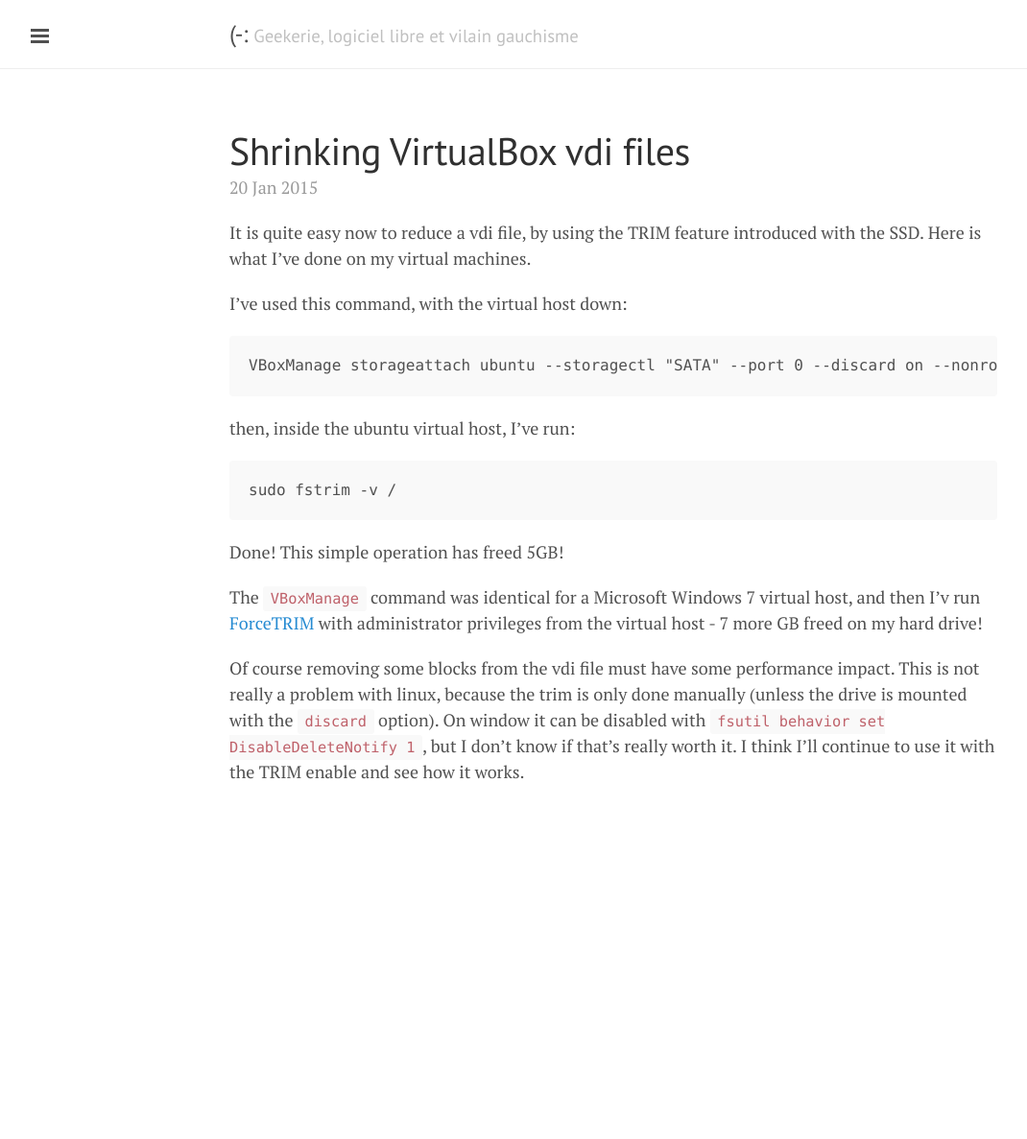
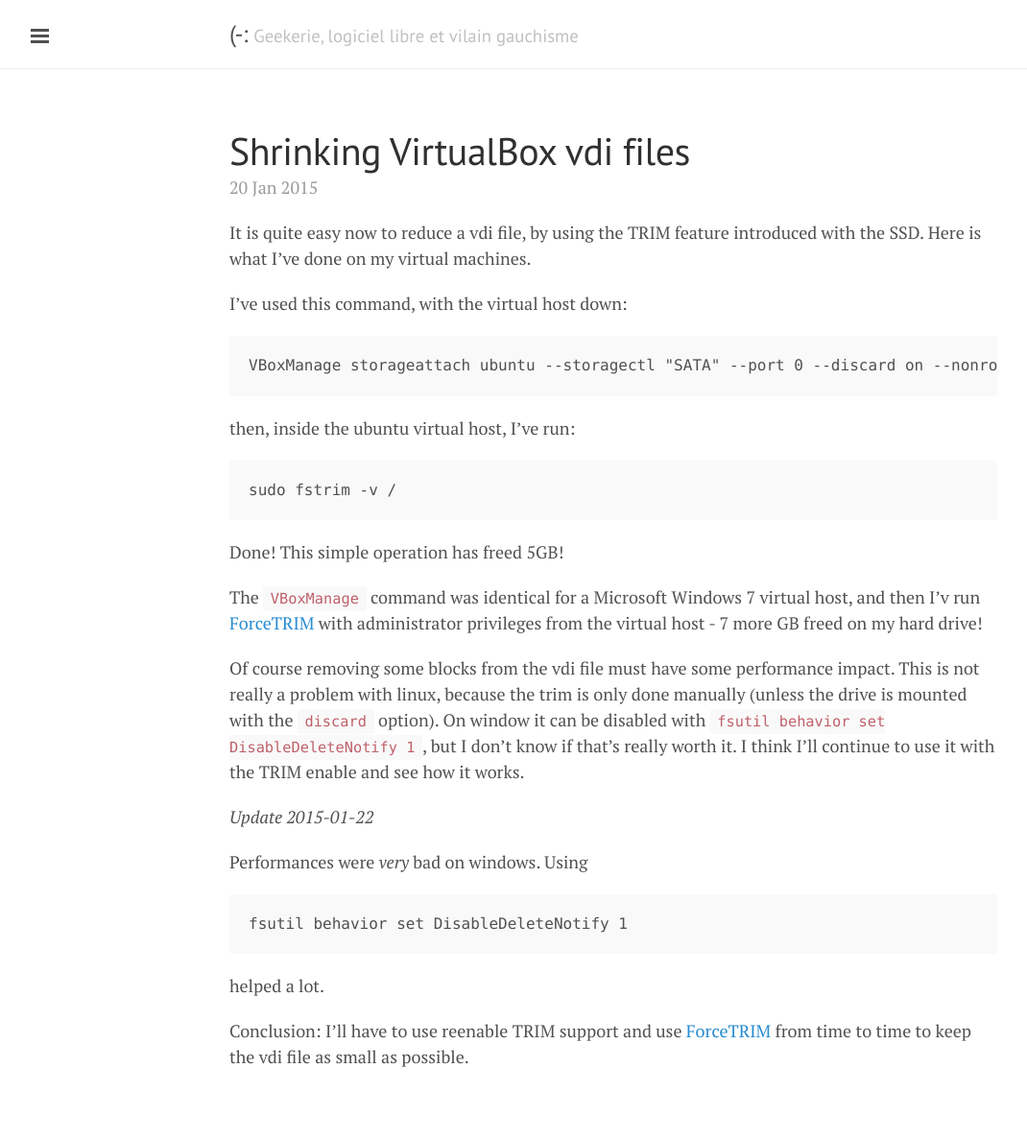
Before and after one commit to glehmann/glehmann.github.io, a Jekyll site: the page built from _posts/2015-01-20-Shrinking-VirtualBox-vdi-files.md, in a window 1280 px wide. Shown: the whole page at 96% size, without its empty margins (1-1071 px from the left). Built offline with Jekyll 4.4.1, drawn with Linux system fonts in a browser that asks for light colours; Markdown is read by kramdown in place of the engine named in the settings; comment, search, counter and statistics services are not loaded; before the commit the page ends 900 px from its top, so only the background shows below that.

Commit message:
update on trim perf on windows virtual host

```diff
--- a/_posts/2015-01-20-Shrinking-VirtualBox-vdi-files.md
+++ b/_posts/2015-01-20-Shrinking-VirtualBox-vdi-files.md
@@ -26,5 +26,15 @@ with `fsutil behavior set DisableDeleteNotify 1`, but I don't know if that's rea
 worth it. I think I'll continue to use it with the TRIM enable and see how it
 works.
 
+_Update 2015-01-22_
+
+Performances were *very* bad on windows. Using
+
+    fsutil behavior set DisableDeleteNotify 1
+
+helped a lot.
+
+Conclusion: I'll have to use reenable TRIM support and use [ForceTRIM]
+from time to time to keep the vdi file as small as possible.
 
 [ForceTRIM]: http://www.mediafire.com/download/1cd8dh0msw2jq1w/ForceTrim.zip
```
